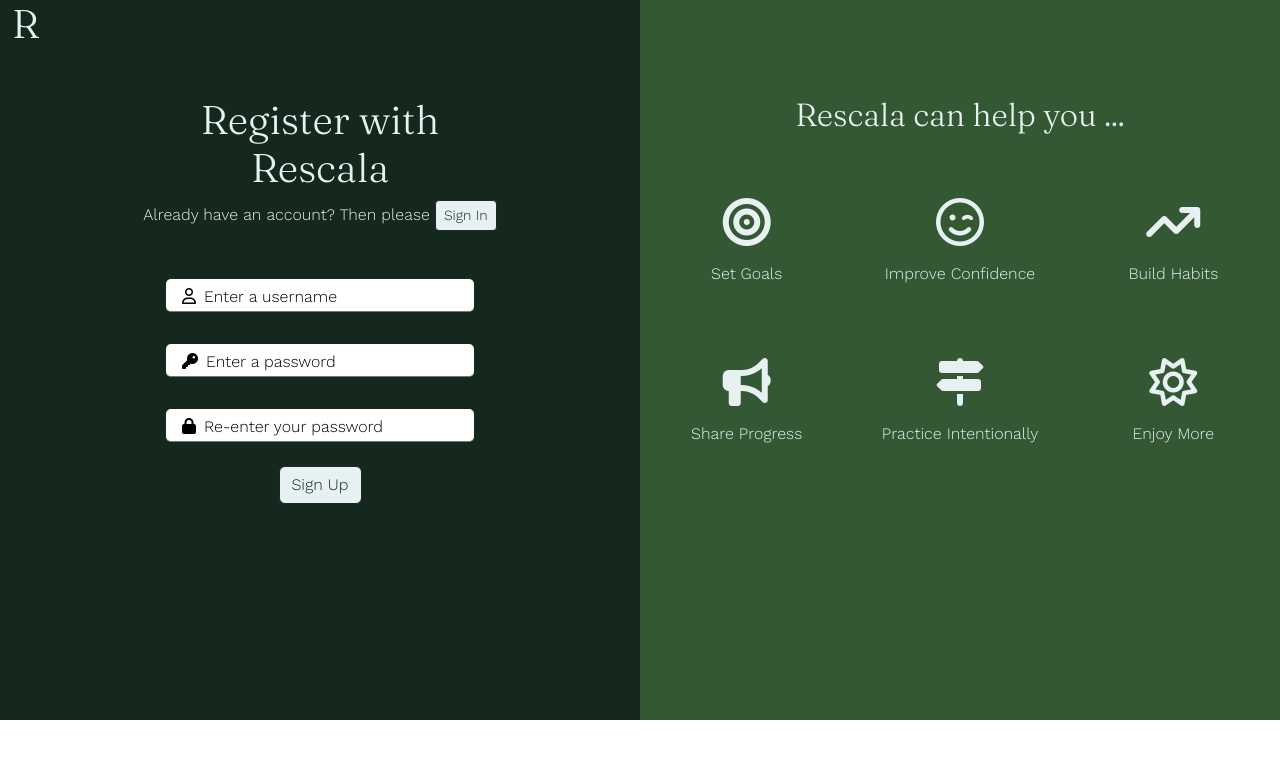
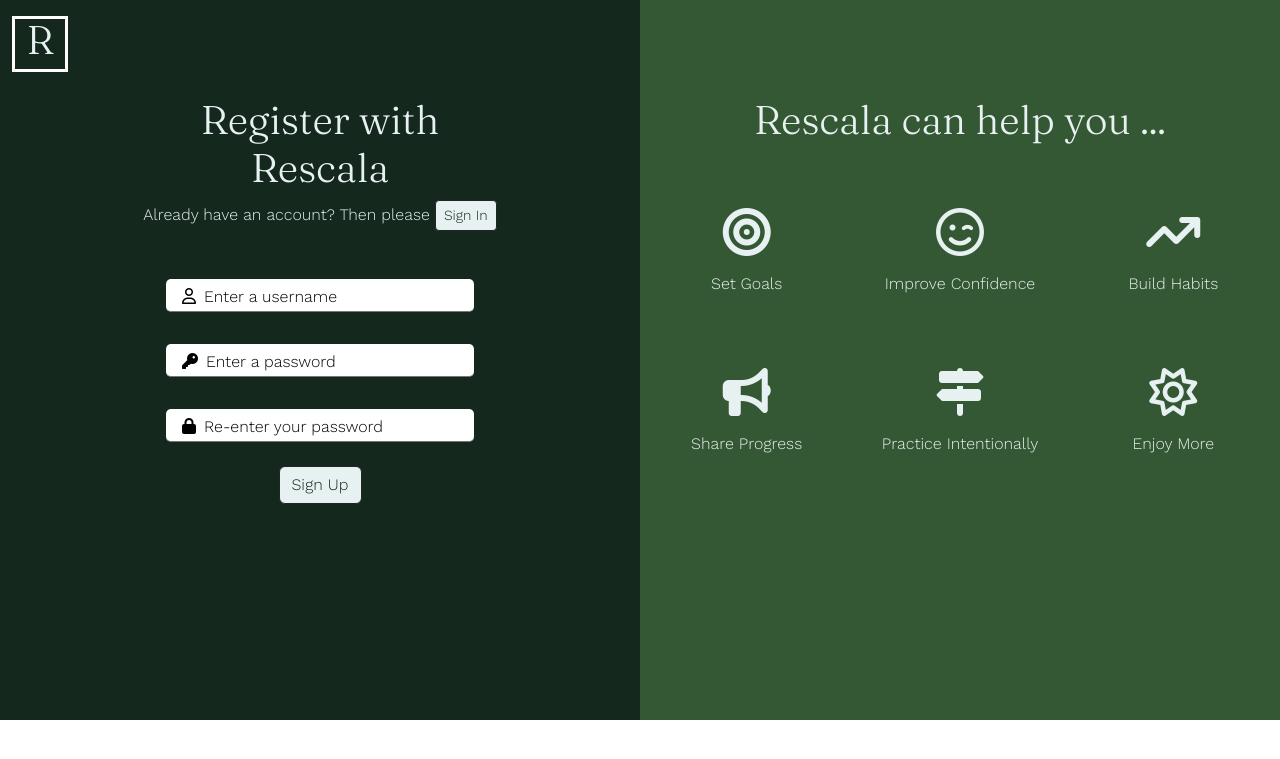
Before and after one commit to denham-ed/rescala-app, a Django app: page /accounts/signup/ in a window 1280 px wide. Shown: the top 759 px of the page. Run offline with Django 4.2, Linux system fonts and the light colour scheme; some libraries are stand-ins or nearby versions.

Commit message:
Style R logo

```diff
--- a/static/css/style.css
+++ b/static/css/style.css
@@ -100,6 +100,12 @@ body {
 	padding-bottom: 1rem;
 }
 
+.r-logo {
+    border: 0.2rem solid white;
+    width: 3.5rem;
+    height: 3.5rem;
+}
+
 /* ------------------------------ All Auth Templates */
 .input-sign-up > input{
     width: 100%;
--- a/templates/account/login.html
+++ b/templates/account/login.html
@@ -11,7 +11,9 @@
     <div class="col-md-6 pb-xs-5 bg-green">
       <div class="row">
         <div class="col-md-3 d-flex justify-content-center justify-content-md-start">
-          <h1 class="'r-logo">R</h1>
+          <div class="r-logo d-flex justify-content-center align-items-center mt-3">
+            <h1>R</h1>
+        </div>
         </div>
         <div class="d-flex col-md-6 justify-content-center mt-md-5 pt-md-5">
           <h1 class="text-center ">Log In To Your Account</h1>
--- a/templates/account/signup.html
+++ b/templates/account/signup.html
@@ -10,7 +10,10 @@
         <div class="col-md-6  bg-dark-green pb-xs-5">
             <div class="row">
                 <div class="col-md-3 d-flex justify-content-center justify-content-md-start">
-                    <h1>R</h1>
+                    <div class="r-logo d-flex justify-content-center align-items-center mt-3">
+                        <h1>R</h1>
+                    </div>
+
                 </div>
                 <div class="d-flex col-md-6 justify-content-center mt-md-5 pt-md-5">
                     <h1 class="text-center ">Register with Rescala</h1>
@@ -59,7 +62,7 @@
         </div>
         <div class="d-flex flex-column col-md-6 bg-green ">
             <div class="d-flex justify-content-center mt-md-5 pt-md-5 mt-2 pt-2">
-                <h2>Rescala can help you ...</h2>
+                <h1>Rescala can help you ...</h1>
             </div>
             <div class="row my-md-5">
                 <div class="col-md-4">
```
